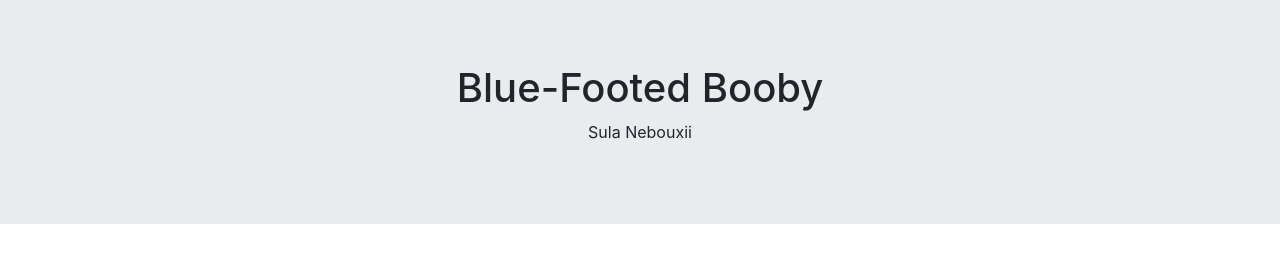
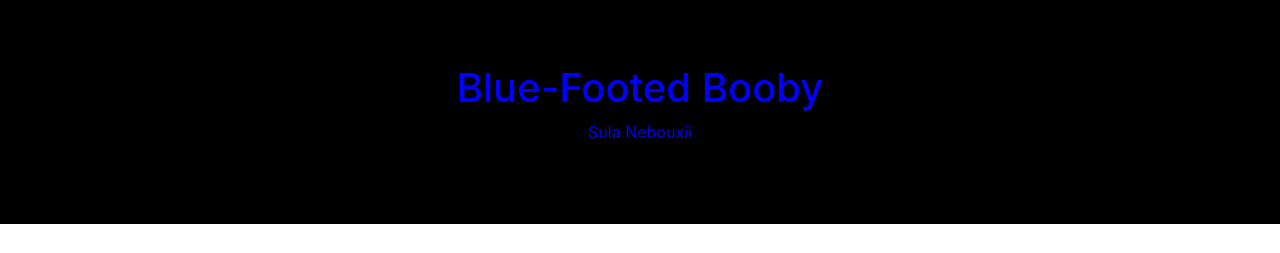
Before and after one commit to cbfink/ecs21718, a plain HTML site: page HTML/FavoriteAnimal.html in a window 1280 px wide. Shown: the top 253 px of the page. Drawn offline with nearby package versions, Linux system fonts and the light colour scheme.

Commit message:
First commit

```diff
--- a/HTML/FavoriteAnimal.html
+++ b/HTML/FavoriteAnimal.html
@@ -11,7 +11,7 @@
  </head>
   <body>
    <center>
-   <div class="jumbotron jumbotron-fluid" class="bg-dark text-primary">
+   <div class="jumbotron jumbotron-fluid" style="color:blue; background-color:black">
   <div class="container">
     <h1>Blue-Footed Booby</h1>
       <p>Sula Nebouxii</p>
```
